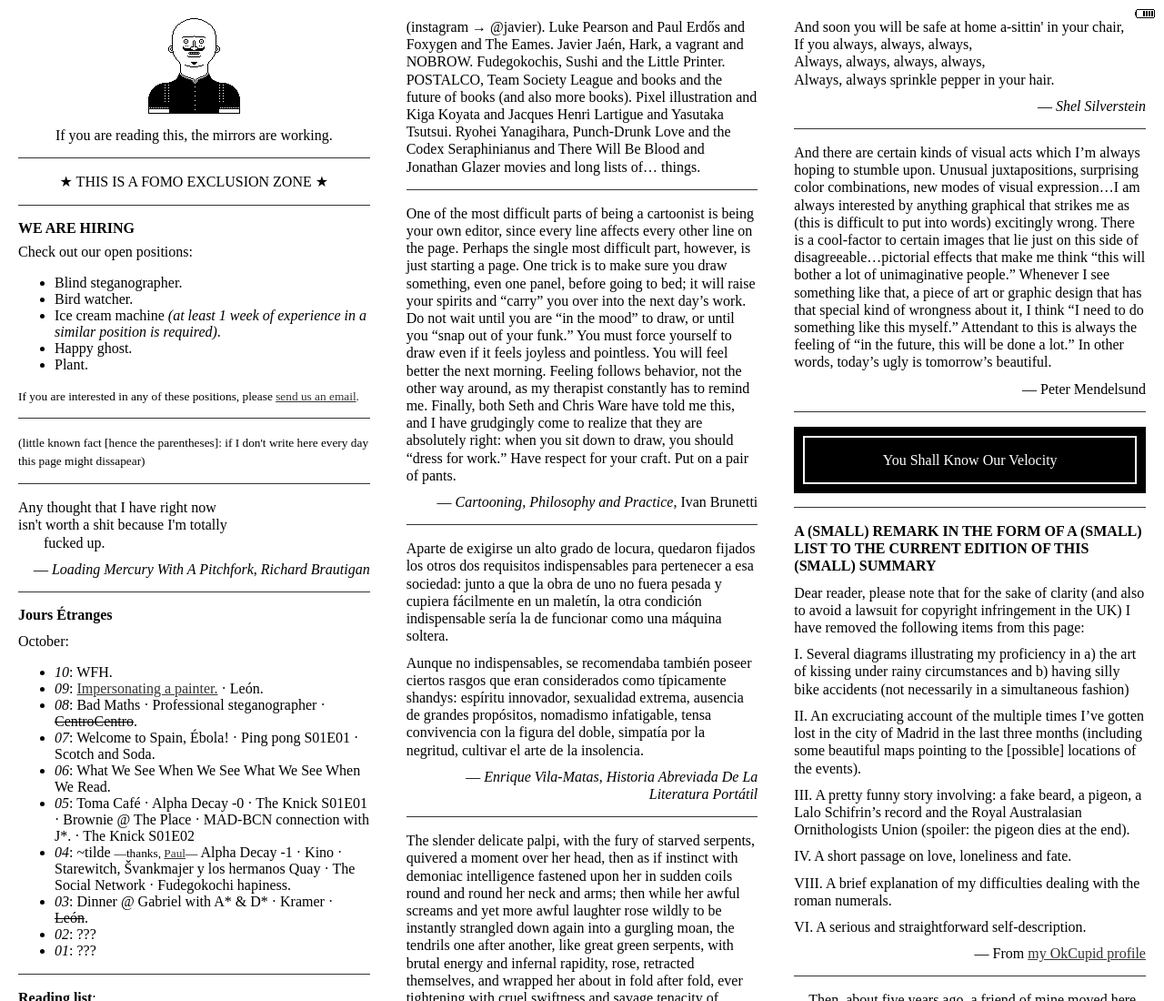
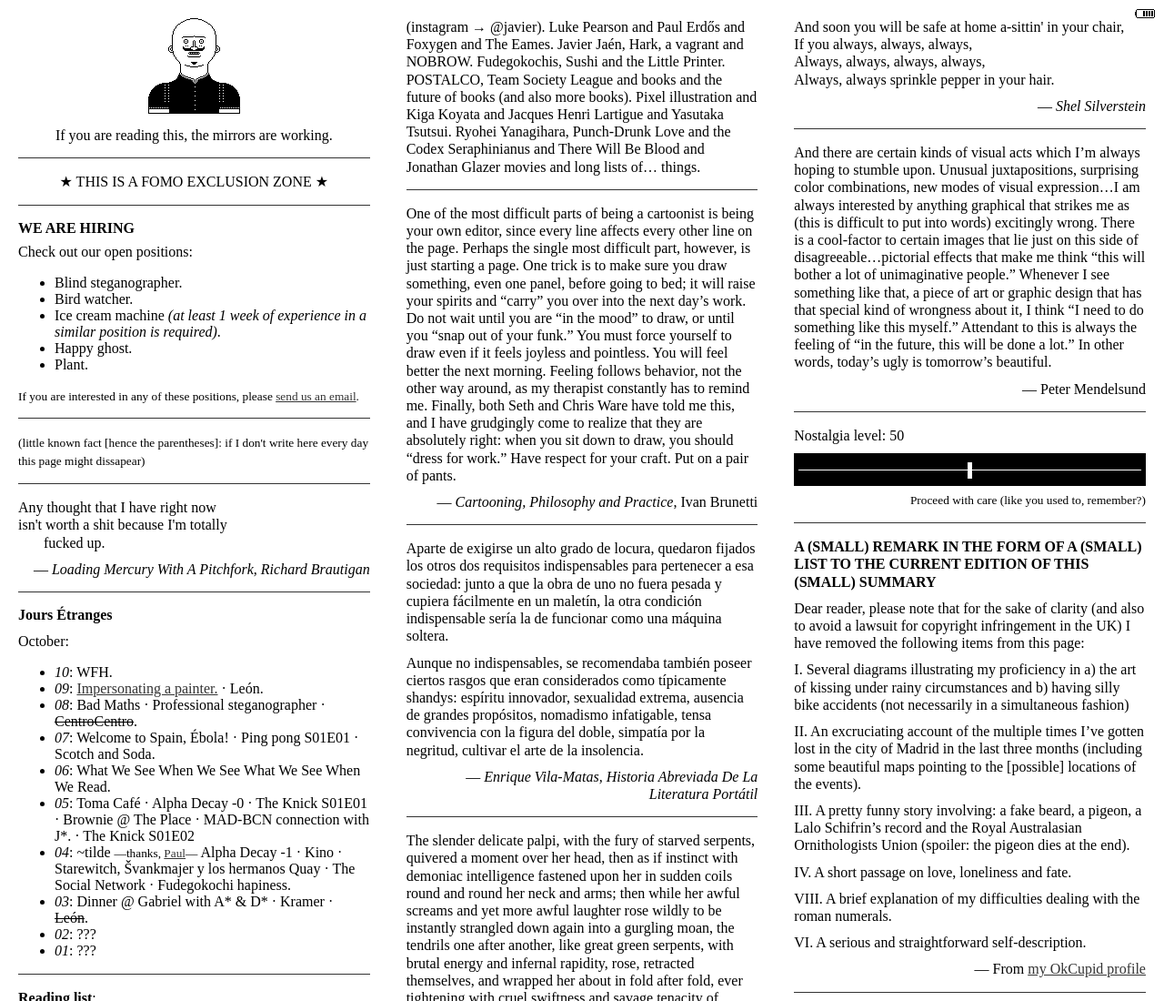
Before and after one commit to javierarce/tilde, a plain HTML site: page index.html in a window 1280 px wide. Shown: the top 1100 px of the page at 91% size. Drawn offline with Linux system fonts and the light colour scheme; a script that the page names is missing.

Commit message:
nostalgia level

```diff
--- a/css/app.css
+++ b/css/app.css
@@ -31,6 +31,9 @@ p {
 }
 .u--centered {
   text-align: center;
+}
+.u--align-right {
+  text-align: right;
 }
 .hidden {
   display: none;
@@ -152,3 +155,20 @@ only screen and (-o-min-device-pixel-ratio: 2/1) {
 }
 .post.dark-post p {
 }
+
+input[type=range] {
+  margin: 0 0 12px 0;
+  -webkit-appearance: none;
+  background-color: #fff;
+  width: 100%;
+  height:1px;
+  box-sizing: border-box;
+  outline:none;
+}
+input[type="range"]::-webkit-slider-thumb {
+  -webkit-appearance: none;
+  background-color: #fff;
+  width: 5px;
+  height: 18px;
+  cursor: ew-resize;
+}
--- a/index.html
+++ b/index.html
@@ -170,9 +170,15 @@
 
       <div class="separator"></div>
 
-      <div class="post dark-post">
-        <p class="u--border u--centered">You Shall Know Our Velocity</p>
+      <p>
+        Nostalgia level: <span class="nostalgia-level-msg-js">50</span>
+      </p>
+      <div class="post dark-post u--push-5">
+        <input type="range" class="nostalgia-slider-js" value="50" min="0" max="100">
       </div>
+      <p class="u--align-right">
+        <small>Proceed with care (like you used to, remember?)</small>
+      </p>
 
       <div class="separator"></div>
 
--- a/js/app.js
+++ b/js/app.js
@@ -1,4 +1,15 @@
 $(function() {
+
+  $(".nostalgia-slider-js").on("input", function() {
+    var level = $(this).val();
+    if (level >= 99) level = level + " (mortal danger)";
+    else if (level >= 95) level = level +" (what are you doing?)";
+    else if (level >= 90) level = level + " (watch out)"
+
+    if (level <= 5) level = level + " (you insensible machine)";
+    else if (level <= 10) level = level + " (c'mon)"
+    $(".nostalgia-level-msg-js").html(level);
+  });
 
   var myUsername = "javier";
 
```
